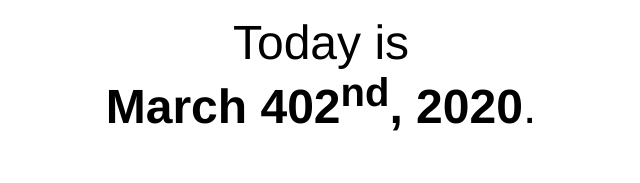
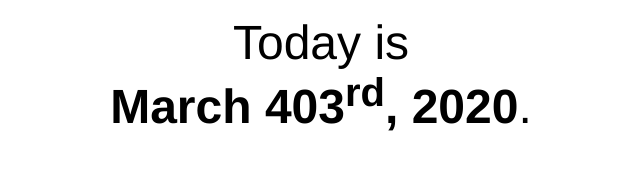
Before and after one commit to kona314/what-day-march-2020, a plain HTML site: page index.html in a window 1280 px wide. Shown: the part 130-313 px from the top of the page, without its empty margins (319-959 px from the left). Drawn offline with nearby package versions, Linux system fonts and the light colour scheme.

Commit message:
fix off by one

```diff
--- a/index.html
+++ b/index.html
@@ -79,7 +79,8 @@
         let today = moment()
         let origin = moment("2020-03-01", "YYYY-MM-DD")
         let diff = today.diff(origin, "days")
-        document.getElementById("number").innerHTML = diff + "<sup>" + ordinal(diff) + "</sup>"
+        let todaysNumber = diff + 1
+        document.getElementById("number").innerHTML = todaysNumber + "<sup>" + ordinal(todaysNumber) + "</sup>"
         console.log(diff)
         addQuip()
     </script>
```
